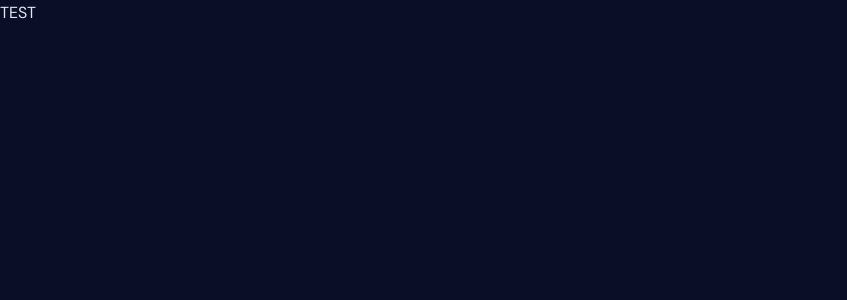
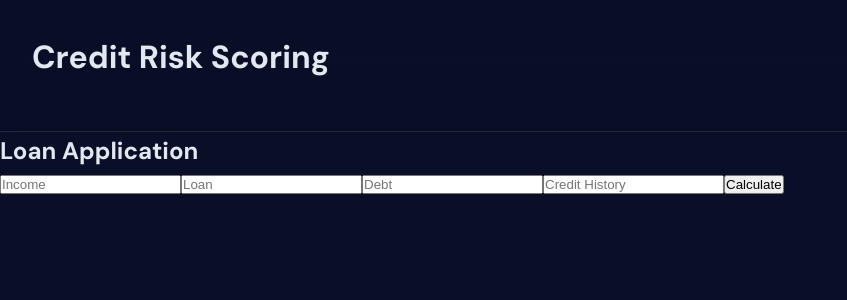
Before and after one commit to gillybops/credit-risk-frontend, a React (Create React App) app: page / in a window 1280 px wide. Shown: the top 300 px of the page, without its empty margins (0-847 px from the left). Built offline with nearby package versions, Linux system fonts and the light colour scheme.

Commit message:
Add complete working UI

```diff
--- a/src/App.js
+++ b/src/App.js
@@ -52,7 +52,43 @@ function App() {
     }
   };
 
-  return <div>TEST</div>;
+  const resetForm = () => {
+    setFormData({
+      applicant_income: '', loan_amount: '', loan_term_months: '360',
+      credit_history_months: '', employment_status: 'employed',
+      property_area: 'urban', dependents: '0', education: 'graduate', existing_debt: ''
+    });
+    setResult(null);
+    setError('');
+  };
+
+  if (!result) {
+    return (
+      <div className="app">
+        <header className="header"><h1>Credit Risk Scoring</h1></header>
+        <main>
+          <h2>Loan Application</h2>
+          {error && <div className="alert">{error}</div>}
+          <form onSubmit={handleSubmit}>
+            <input type="number" name="applicant_income" placeholder="Income" value={formData.applicant_income} onChange={handleChange} required />
+            <input type="number" name="loan_amount" placeholder="Loan" value={formData.loan_amount} onChange={handleChange} required />
+            <input type="number" name="existing_debt" placeholder="Debt" value={formData.existing_debt} onChange={handleChange} required />
+            <input type="number" name="credit_history_months" placeholder="Credit History" value={formData.credit_history_months} onChange={handleChange} required />
+            <button type="submit">{loading ? 'Loading...' : 'Calculate'}</button>
+          </form>
+        </main>
+      </div>
+    );
+  }
+
+  return (
+    <div className="app">
+      <h1>Score: {result.risk_score}</h1>
+      <div>Category: {result.risk_category}</div>
+      <div>Recommendation: {result.approval_recommendation}</div>
+      <button onClick={resetForm}>New</button>
+    </div>
+  );
 }
 
 export default App;
```
